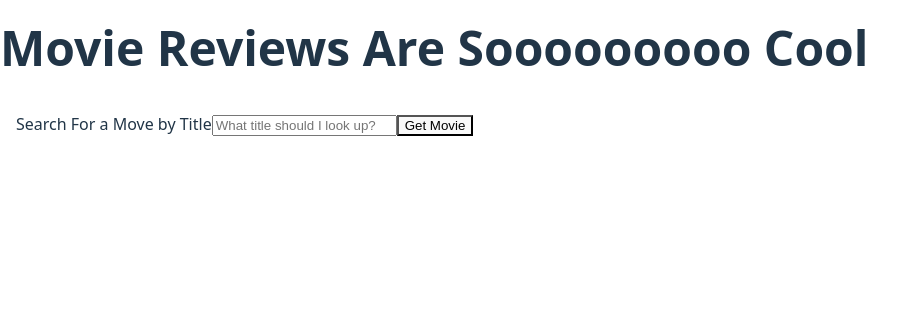
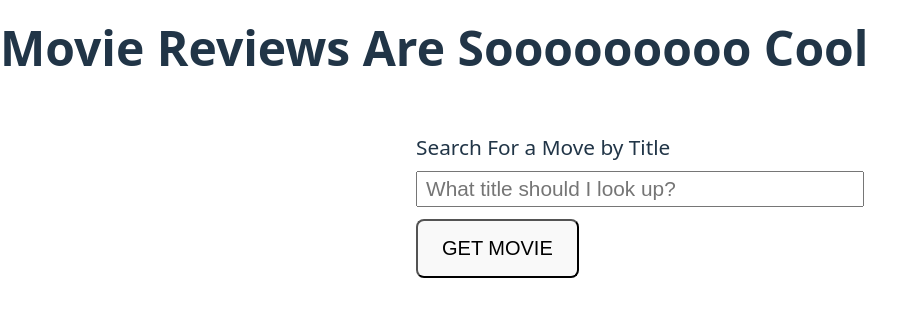
Before and after one commit to seanrreid/react-movie-review, a React (Vite) app: page / in a window 1280 px wide. Shown: the top 316 px of the page, without its empty margins (0-924 px from the left). Built offline with nearby package versions, Linux system fonts and the light colour scheme.

Commit message:
Updating layout with new UI updates

```diff
--- a/src/components/MovieSearch.jsx
+++ b/src/components/MovieSearch.jsx
@@ -1,5 +1,5 @@
 import { useState } from 'react';
-import { CardWrapper } from './UI';
+import { CardWrapper, Button, Form } from './UI';
 import { MovieCard } from './MovieCard';
 
 export const MovieSearch = () => {
@@ -25,7 +25,7 @@ export const MovieSearch = () => {
     return (
         <>
             <section>
-                <form onSubmit={handleSubmit}>
+                <Form onSubmit={handleSubmit}>
                     <label>
                         Search For a Move by Title
                         <input
@@ -35,8 +35,8 @@ export const MovieSearch = () => {
                             onChange={handleChange}
                         />
                     </label>
-                    <button type='submit'>Get Movie</button>
-                </form>
+                    <Button type='submit'>Get Movie</Button>
+                </Form>
             </section>
             <section>
                 <CardWrapper>
```
Also changed, not shown: src/components/MovieCard.jsx (+10 -2 lines).
